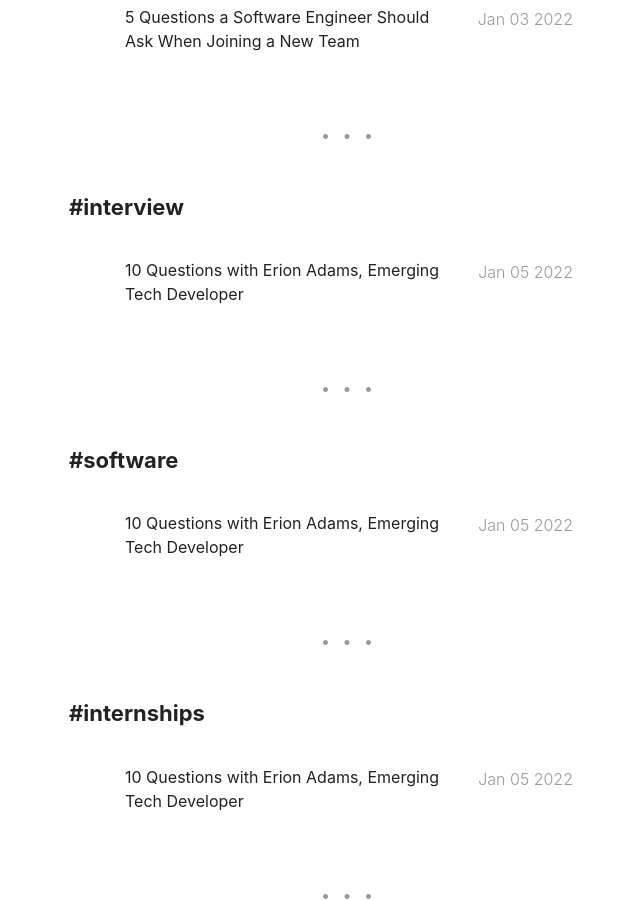
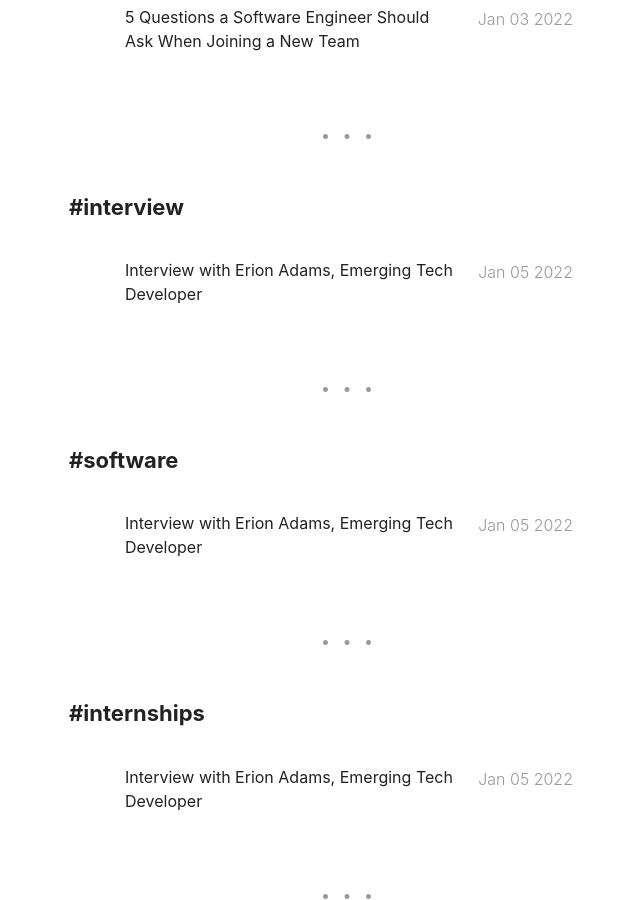
Before and after one commit to randykinne/randykinne.dev, a Jekyll site: the page built from tags.md, in a window 1280 px wide and 900 px high, scrolled down 4555 px. Shown: the whole window, without its empty margins (291-931 px from the left). Built offline with Jekyll 4.4.1, drawn with Linux system fonts in a browser that asks for light colours.

Commit message:
Update post title

```diff
--- a/_posts/2022-1-5-questions-with-erion-adams-emerging-tech-developer.markdown
+++ b/_posts/2022-1-5-interview-with-erion-adams-emerging-tech-developer.markdown
@@ -1,5 +1,5 @@
 ---
-title: "10 Questions with Erion Adams, Emerging Tech Developer"
+title: "Interview with Erion Adams, Emerging Tech Developer"
 layout: post
 date: 2022-1-5 8:00 PM
 tag:
```
